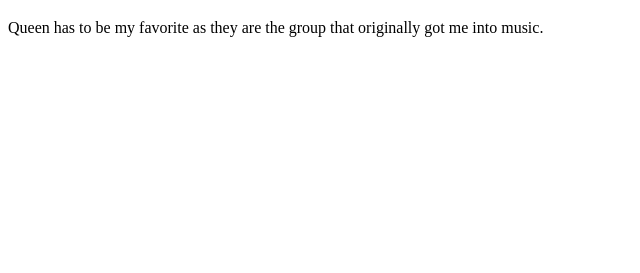
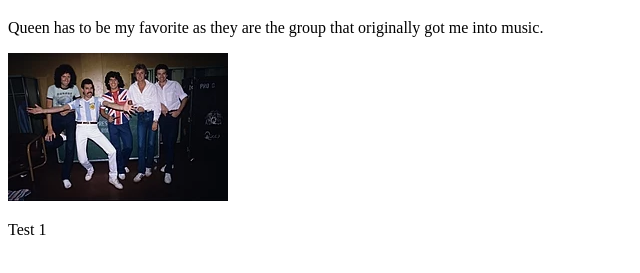
Before and after one commit to jessemcc/git-practice-, a plain HTML site: page index.html in a window 1280 px wide. Shown: the part 61-334 px from the top of the page, without its empty margins (0-640 px from the left). Drawn offline with Linux system fonts and the light colour scheme.

Commit message:
add test and image

```diff
--- a/index.html
+++ b/index.html
@@ -9,5 +9,7 @@
 <body>
     <h1>My favorite musician</h1>
     <P>Queen has to be my favorite as they are the group that originally got me into music.</P>
+    <img src="./Queen.jpg" alt="Queen">
+    <p>Test 1</p>
 </body>
 </html>
```
Also changed, not shown: Queen.jpg (added).
